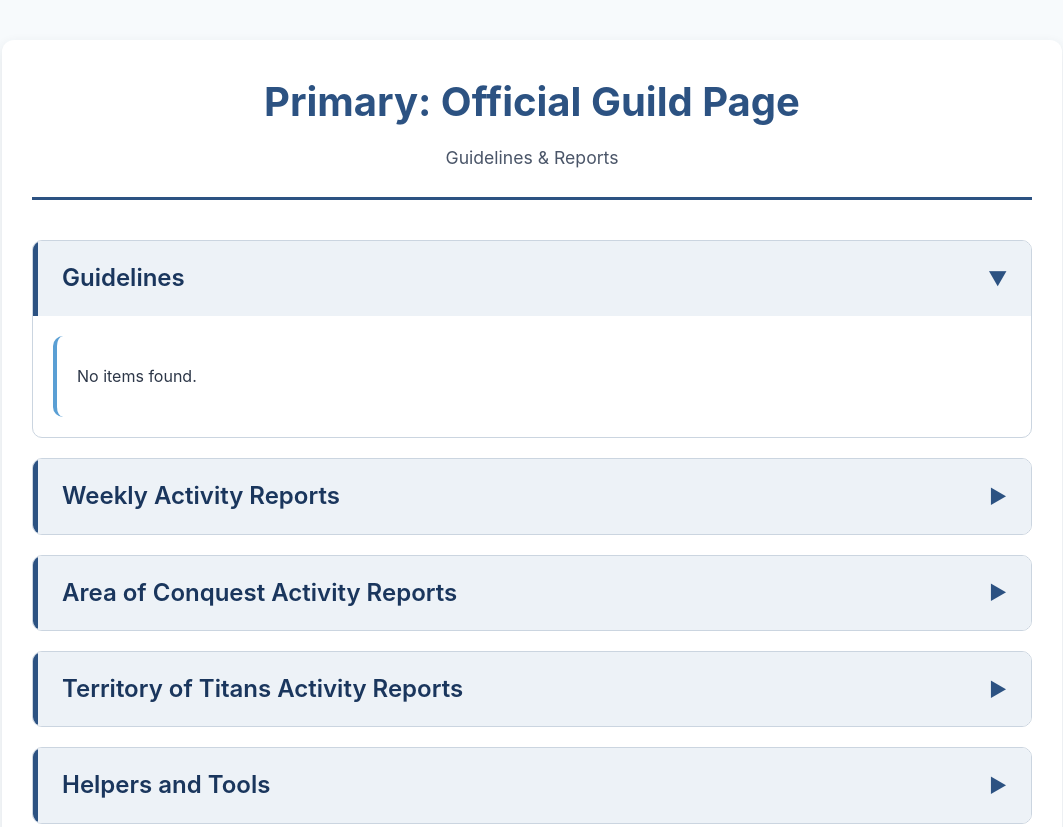
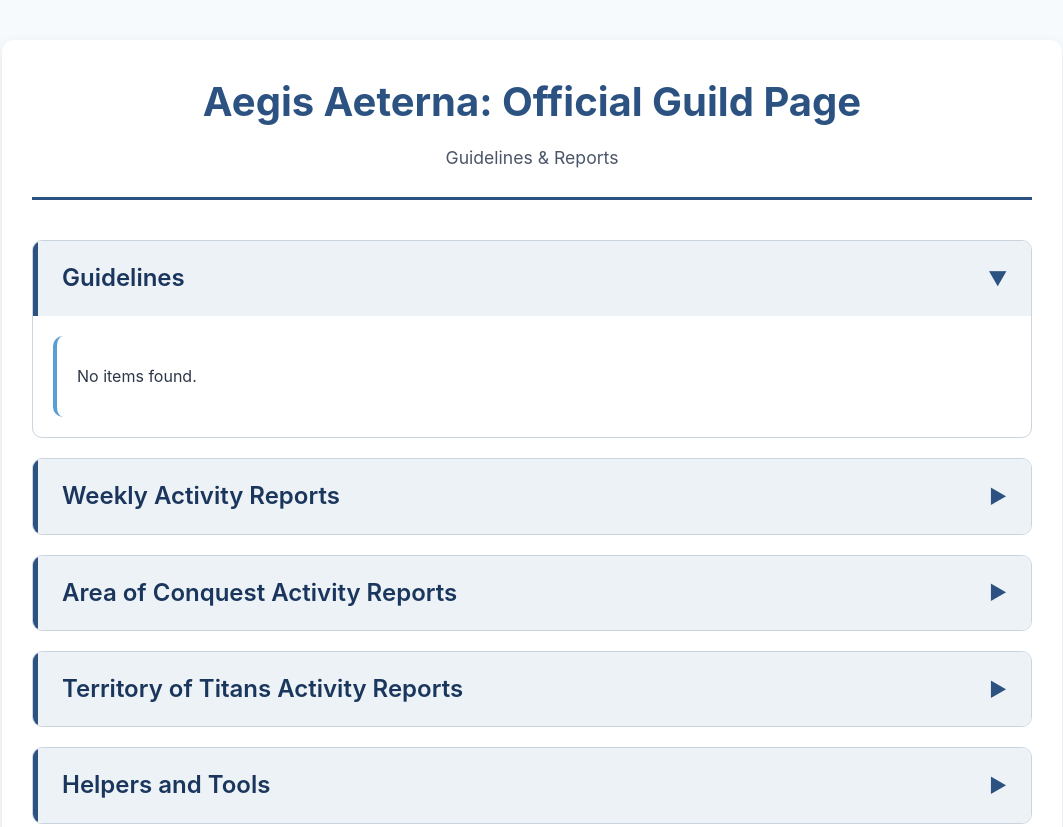
Before and after one commit to xox763/Aeterna, a plain HTML site: page index.html in a window 1280 px wide. Shown: the top 827 px of the page, without its empty margins (108-1171 px from the left). Drawn offline with Linux system fonts and the light colour scheme.

Commit message:
Update title and header to reflect new guild name "Aegis Aeterna"

```diff
--- a/index.html
+++ b/index.html
@@ -3,7 +3,7 @@
 <head>
   <meta charset="UTF-8">
   <meta name="viewport" content="width=device-width, initial-scale=1.0">
-  <title>Primary: Official Guild Page</title>
+  <title>Aegis Aeterna: Official Guild Page</title>
   <style>
     :root {
       --primary-color: #2c5282;
@@ -261,7 +261,7 @@
 <body>
   <div class="container">
     <header>
-      <h1>Primary: Official Guild Page</h1>
+      <h1>Aegis Aeterna: Official Guild Page</h1>
       <p>Guidelines & Reports</p>
     </header>
 
```
